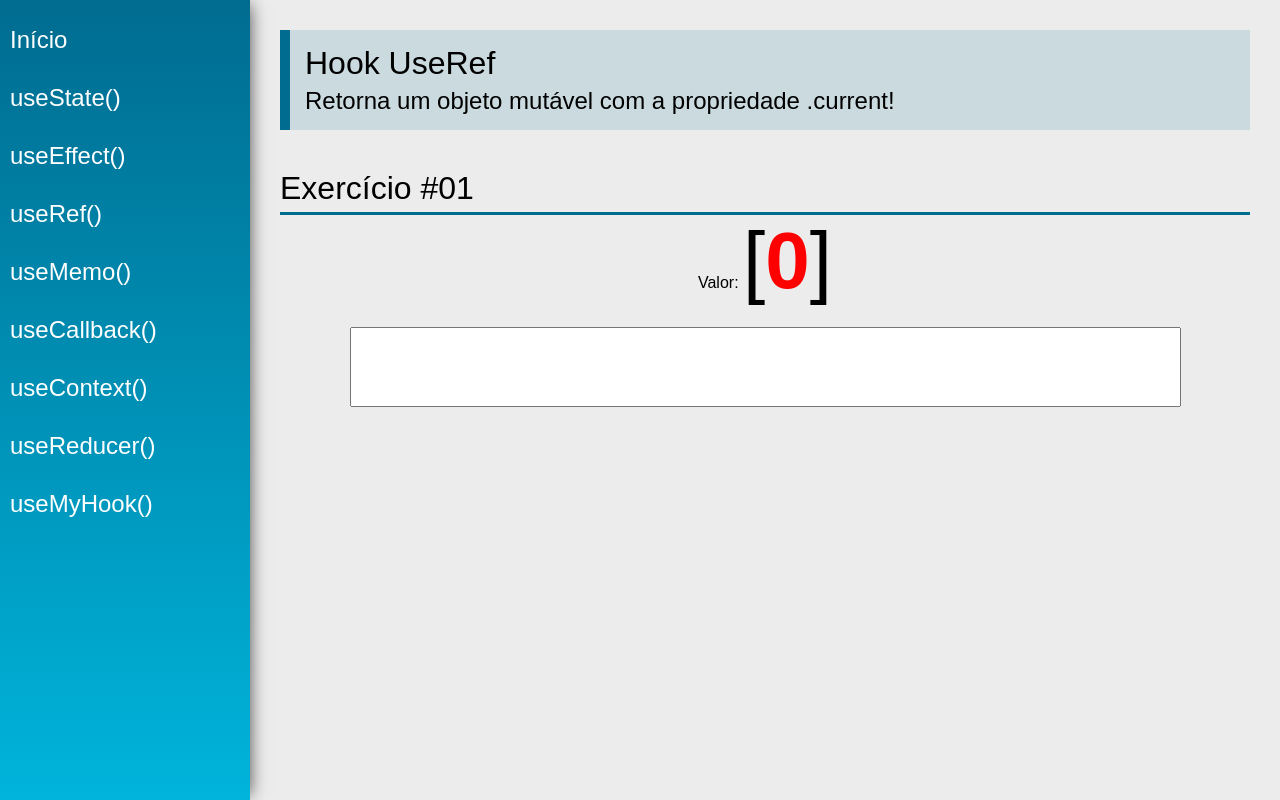
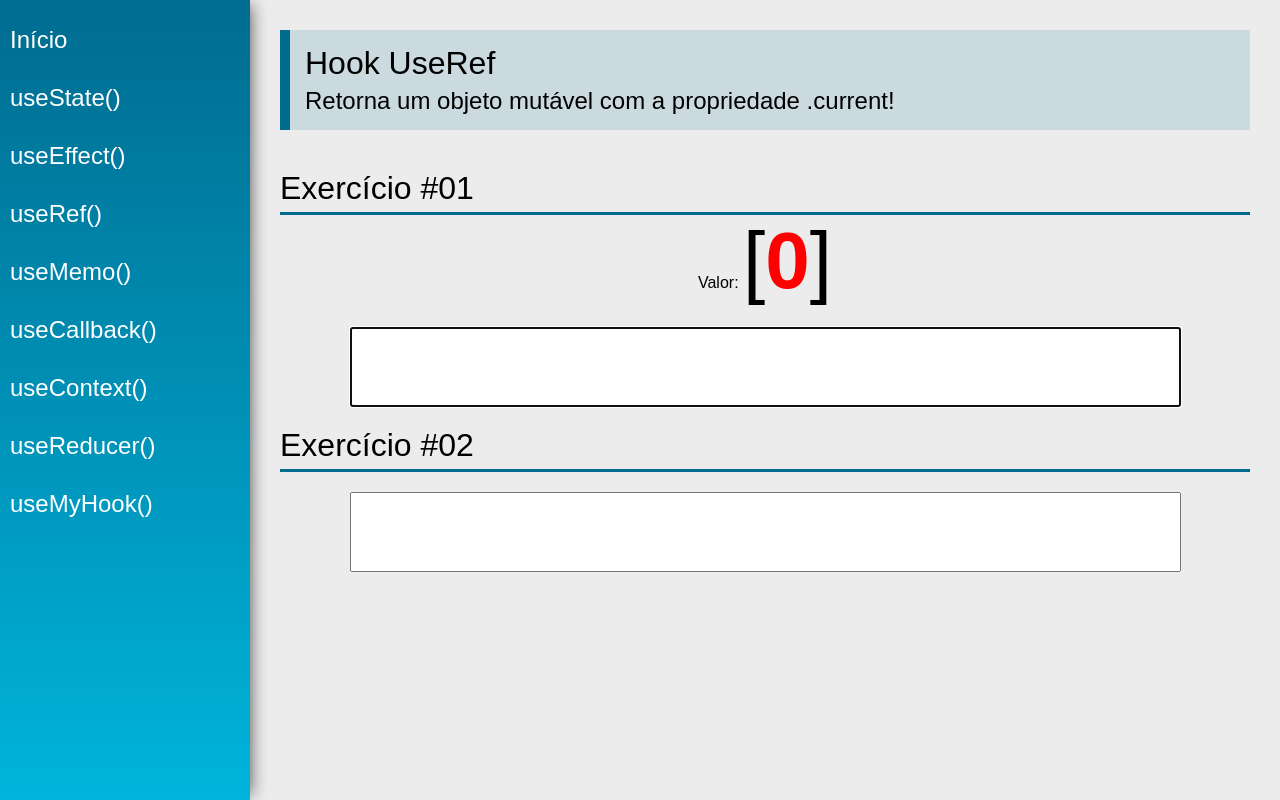
Before and after one commit to GSappio/React-hooks-project, a React (Create React App) app: page /useRef in a window 1280 px wide. Built offline with nearby package versions, Linux system fonts and the light colour scheme.

Commit message:
Using useRef, counting characters #02

```diff
--- a/src/views/examples/UseRef.jsx
+++ b/src/views/examples/UseRef.jsx
@@ -2,13 +2,27 @@
 import PageTitle from '../../components/layout/PageTitle'
 import SectionTitle from '../../components/layout/SectionTitle'
 
+const merge = function(s1, s2) {
+    return s1 + s2
+}
+
 const UseRef = props => {
     const [value1, setValue1] = useState("")
+    const [value2, setValue2] = useState("")
+
     const count = useRef(0)
+    const myInput1 = useRef(null)
+    const myInput2 = useRef(null)
 
     useEffect(function() {
         count.current = count.current + 1
+        myInput2.current.focus()
     }, [value1])
+
+    useEffect(function() {
+        count.current++
+        myInput1.current.focus()
+    }, [value2])
 
 
     return (
@@ -21,15 +35,22 @@
         <div className="center">
             <div>
             <span className="teext">Valor: </span>
-            <span className="text">{value1} [</span>
+            <span className="text">{merge(value1, value2)} [</span>
             <span className="text red">{count.current}</span>
             <span className="text">]</span>
             </div>
             <input type="text" className="input"
+            ref={myInput1}
                 value={value1} onChange={e => setValue1(e.target.value)}/>
 
         </div>
 
+        <SectionTitle title="Exercício #02" />
+        <div className="center">
+            <input type="text" className="input"
+            ref={myInput2}
+                value={value2} onChange={e => setValue2(e.target.value)}/>
+            </div>
         </div>
     )
 }
```
